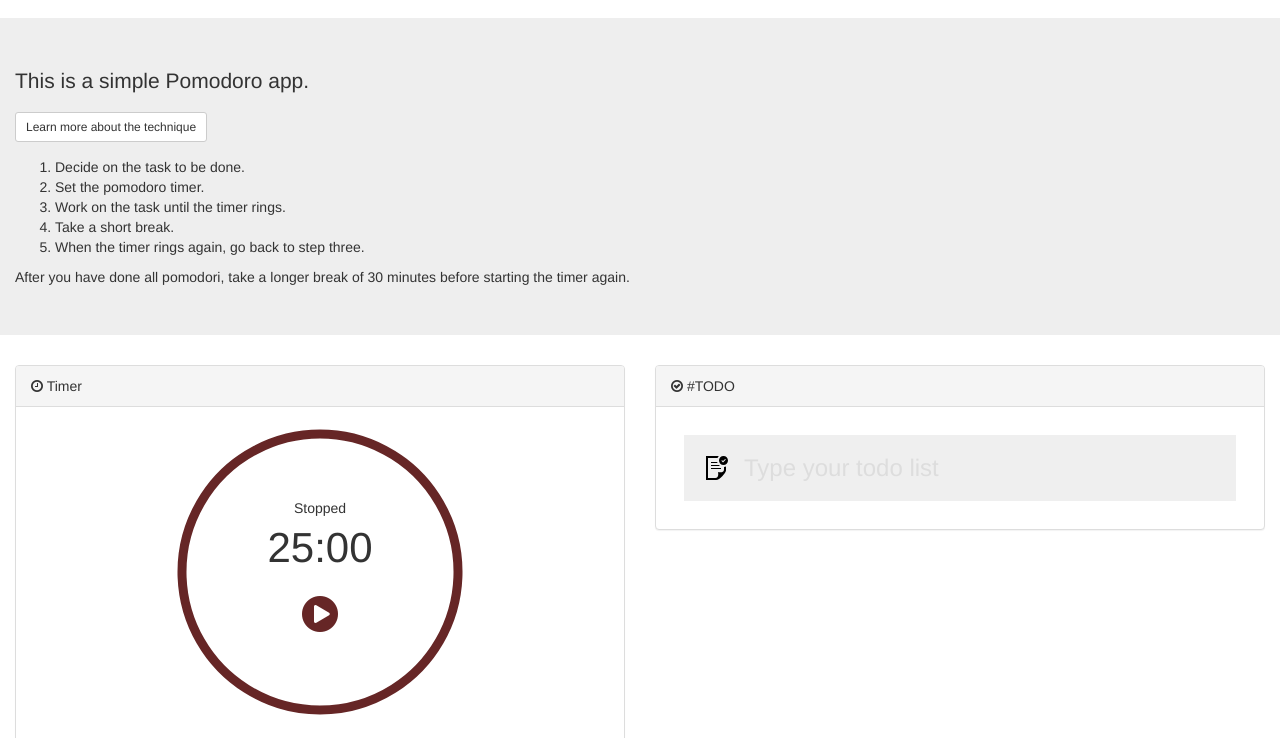
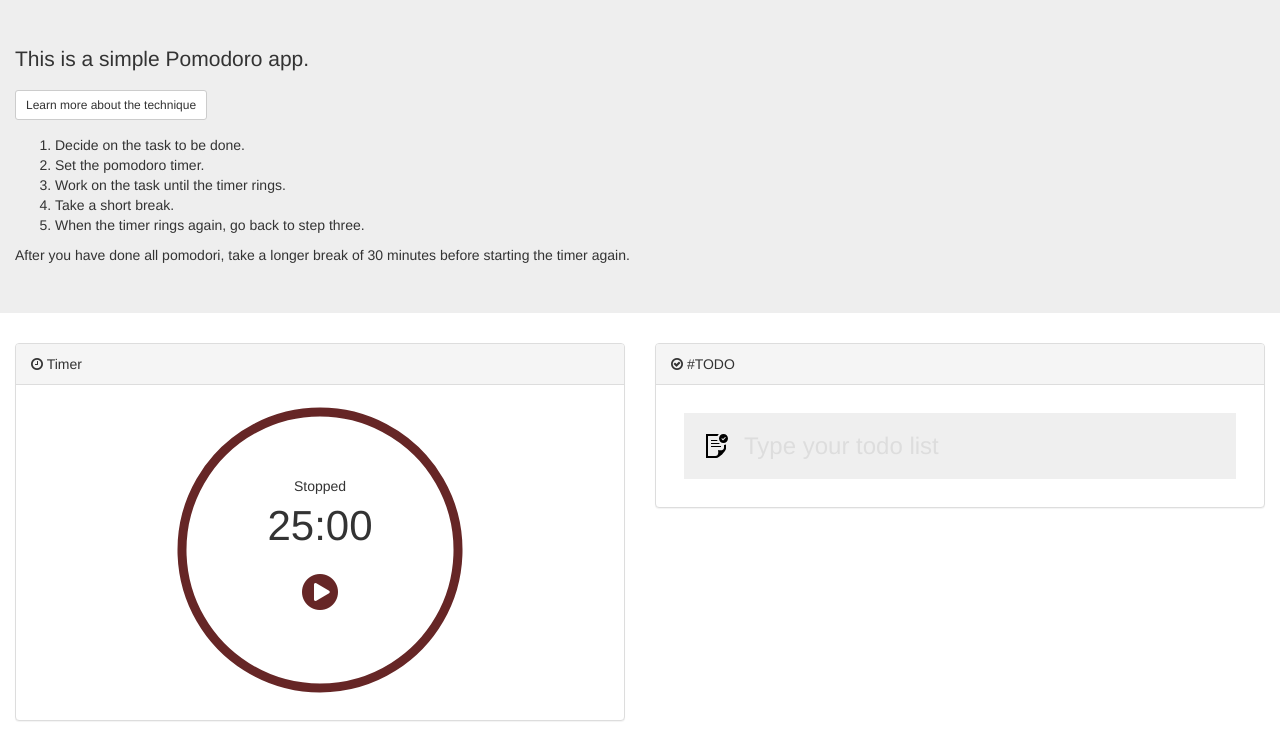
Before and after one commit to thejavator/ipomodo, a plain HTML site: page index.html in a window 1280 px wide. Shown: the part 54-792 px from the top of the page. Drawn offline with nearby package versions, Linux system fonts and the light colour scheme.

Commit message:
Move jumbotron up

```diff
--- a/dist/style.css
+++ b/dist/style.css
@@ -11,6 +11,10 @@
 
 .navbar {
   border-radius: 0%;
+}
+
+.jumbotron {
+  margin-top: -22px
 }
 
 hr.gradient {
```
